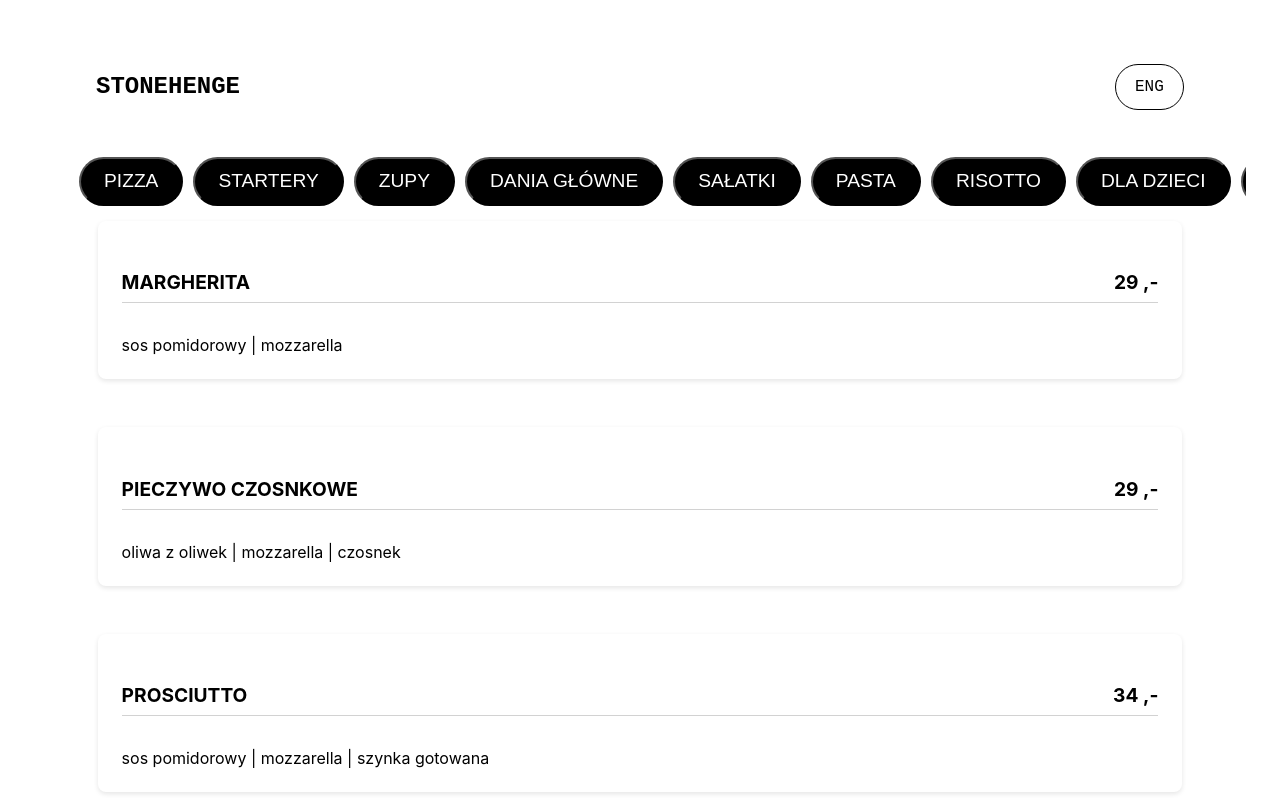
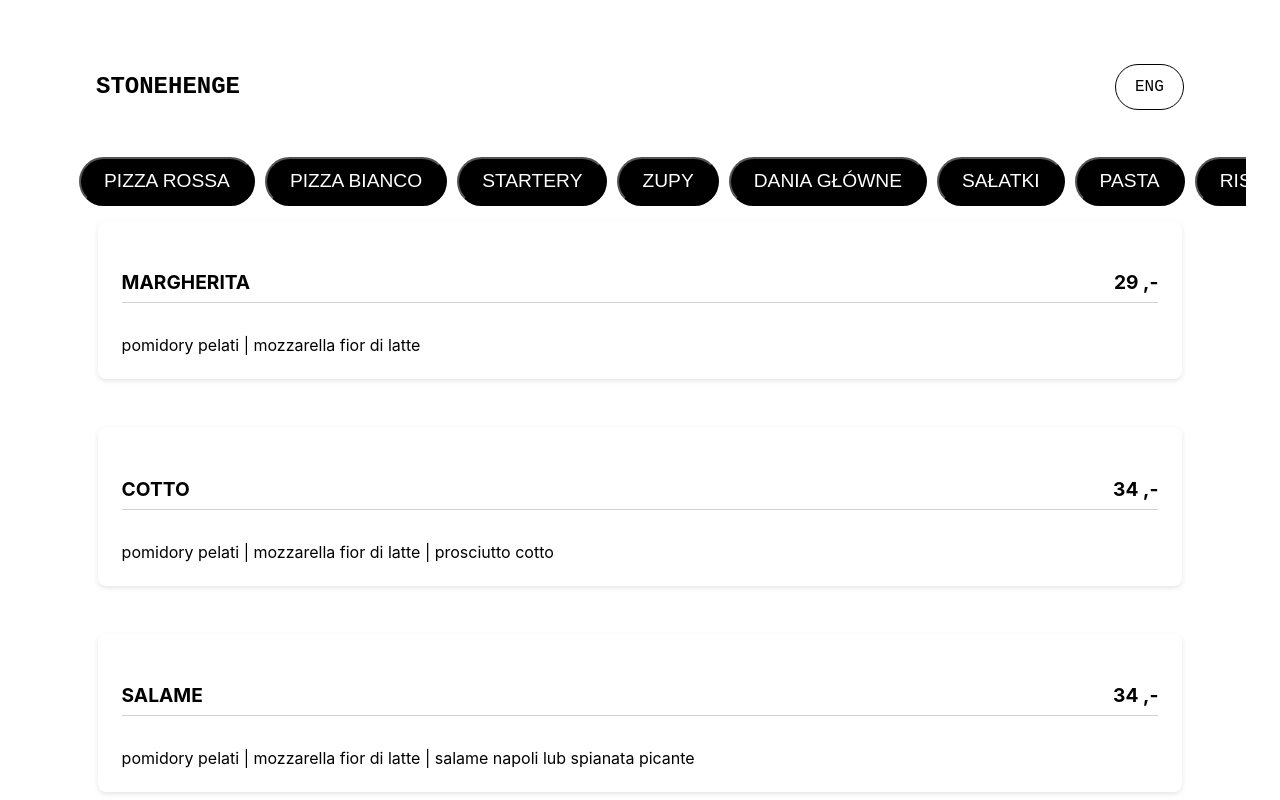
Before and after one commit to serezmatik/menuPL, a React (Create React App) app: page / in a window 1280 px wide. Shown: the top 800 px of the page. Built offline with nearby package versions, Linux system fonts and the light colour scheme.

Commit message:
update menu

```diff
--- a/src/data.js
+++ b/src/data.js
@@ -2,134 +2,119 @@ const menu = [
   {
     id: 1,
     title: "MARGHERITA",
-    category: "pizza",
+    category: "pizza rossa",
     price: 29,
-    ingredients: "sos pomidorowy | mozzarella",
+    ingredients: "pomidory pelati | mozzarella fior di latte",
   },
   {
     id: 2,
-    title: "PIECZYWO CZOSNKOWE",
-    category: "pizza",
-    price: 29,
-    ingredients: "oliwa z oliwek | mozzarella | czosnek",
+    title: "COTTO",
+    category: "pizza rossa",
+    price: 34,
+    ingredients: "pomidory pelati | mozzarella fior di latte | prosciutto cotto",
   },
   {
     id: 3,
-    title: "PROSCIUTTO",
-    category: "pizza",
+    title: "SALAME",
+    category: "pizza rossa",
     price: 34,
-    ingredients: "sos pomidorowy | mozzarella | szynka gotowana",
+    ingredients: "pomidory pelati | mozzarella fior di latte | salame napoli lub spianata picante",
   },
   {
     id: 4,
-    title: "SALAMI",
-    category: "pizza",
-    price: 34,
-    ingredients: "sos pomidorowy | mozzarella | salami",
+    title: "POLLO",
+    category: "pizza rossa",
+    price: 36,
+    ingredients: "pomidory pelati | mozzarella fior di latte | pierś z kurczaka | cebula czerwona",
   },
   {
     id: 5,
-    title: "POLLO",
-    category: "pizza",
+    title: "SPINACI",
+    category: "pizza rossa",
     price: 36,
-    ingredients:
-      "sos pomidorowy | mozzarella | pierś z kurczaka | cebula zwykła",
+    ingredients: "pomidory pelati | mozzarella fior di latte | szpinak | czosnek | gorgonzola | żółtko",
   },
   {
     id: 6,
-    title: "CAPRICCIOSA",
-    category: "pizza",
+    title: "WŁOSKA",
+    category: "pizza rossa",
     price: 36,
-    ingredients: "sos pomidorowy | mozzarella | szynka gotowana | pieczarki",
+    ingredients: "pomidory pelati | mozzarella fior di latte | suszone pomidory | gorgonzola",
   },
   {
     id: 7,
-    title: "WŁOSKA",
-    category: "pizza",
-    price: 36,
-    ingredients: "sos pomidorowy | mozzarella | suszone pomidory | gorgonzola",
+    title: "CAPRICCIOSA",
+    category: "pizza rossa",
+    price: 38,
+    ingredients: "pomidory pelati | mozzarella fior di latte | prosciutto cotto | pieczarki | karczochy",
   },
   {
     id: 8,
     title: "PARMA",
-    category: "pizza",
+    category: "pizza rossa",
     price: 38,
-    ingredients:
-      "sos pomidorowy | mozzarella | szynka dojrzewająca | sałata rukola | ser grana padano | pomidorki koktajlowe",
+    ingredients: "pomidory pelati | mozzarella fior di latte | prosciutto crudo |  rukola | parmigiano reggiano | pomidorki koktajlowe",
   },
-
+  {
+    id: 9,
+    title: "GAMBERI",
+    category: "pizza rossa",
+    price: 38,
+    ingredients: "pomidory pelati | mozzarella fior di latte | krewetki | czosnek| rukola | skórka z cytryny",
+  },
   {
     id: 10,
-    title: "NAJLEPSZA",
-    category: "pizza",
+    title: "TONNO",
+    category: "pizza rossa",
     price: 38,
-    ingredients:
-      "sos pomidorowy | mozzarella | pomidorki koktajlowe | ser feta | cebula",
+    ingredients: "pomidory pelati | mozzarella fior di latte | tuńczyk | anchois | czerwona cebula",
   },
   {
     id: 11,
-    title: "TONNO",
-    category: "pizza",
-    price: 38,
-    ingredients:
-      "sos pomidorowy | mozzarella | tuńczyk | anchois | czerwona cebula",
+    title: "DIAVOLO",
+    category: "pizza rossa",
+    price: 39,
+    ingredients: "pomidory pelati | mozzarella fior di latte | spianata picante | oliwki z pestką | jalapeno",
   },
   {
     id: 12,
-    title: "MAMMA MIA",
-    category: "pizza",
-    price: 38,
-    ingredients:
-      "sos pomidorowy | mozzarella | ser grana padano | orzeszki piniowe | gruszka | miód",
+    title: "FOCACCIA",
+    category: "pizza bianco",
+    price: 21,
+    ingredients: "oliwa z oliwek | rozmaryn",
   },
   {
     id: 13,
-    title: "QUATTRO FORMAGGI",
-    category: "pizza",
-    price: 38,
-    ingredients:
-      "sos pomidorowy | mozzarella | gorgonzola | ser grana padano | feta",
+    title: "MAMMA MIA",
+    category: "pizza bianco",
+    price: 34,
+    ingredients: "mascarpone | mozzarella fior di latte | orzeszki piniowe | gruszka | miód",
   },
   {
     id: 14,
-    title: "DIAVOLO",
-    category: "pizza",
-    price: 38,
-    ingredients:
-      "sos pomidorowy | mozzarella | salami pikantne | oliwki | papryka pepperoni ostra",
+    title: "TOSCANA",
+    category: "pizza bianco",
+    price: 36,
+    ingredients: "mozzarella fior di latte | pieczarki | rukola | karczochy | pomidorki koktajlowe",
   },
   {
     id: 15,
-    title: "TOSCANA",
-    category: "pizza",
+    title: "QUATTRO FORMAGGI",
+    category: "pizza bianco",
     price: 38,
-    ingredients:
-      "mozzarella | pieczarki | rukola | karczochy | pomidorki koktajlowe",
+    ingredients: "mozzarella fior di latte | gorgonzola | parmigiano reggiano | feta",
   },
+
+
+
   {
     id: 16,
-    title: "AFFUMICATA",
-    category: "pizza",
-    price: 39,
-    ingredients:
-      "sos pomidorowy | mozzarella | ser wędzony | pierś z kurczaka | salami | cebula",
+    title: "PRIMAVERA",
+    category: "pizza bianco",
+    price: 47,
+    ingredients: "pomidory pelati | mozzarella fior di latte | burrata | szynka wołowa Bresaola | sałata rukola | ser grana padano | pomidorki koktajlowe",
   },
-  {
-    id: 17,
-    title: "SPINACI",
-    category: "pizza",
-    price: 39,
-    ingredients:
-      "sos pomidorowy | mozzarella | szpinak | czosnek | gorgonzola | jajko",
-  },
-  {
-    id: 18,
-    title: "PRIMAVERA",
-    category: "pizza",
-    price: 47,
-    ingredients:
-      "sos pomidorowy | mozzarella | burrata | szynka wołowa Bresaola | sałata rukola | ser grana padano | pomidorki koktajlowe",
-  },
+
   {
     id: 25,
     title: "KREWETKA NA GRZANCE",
```
